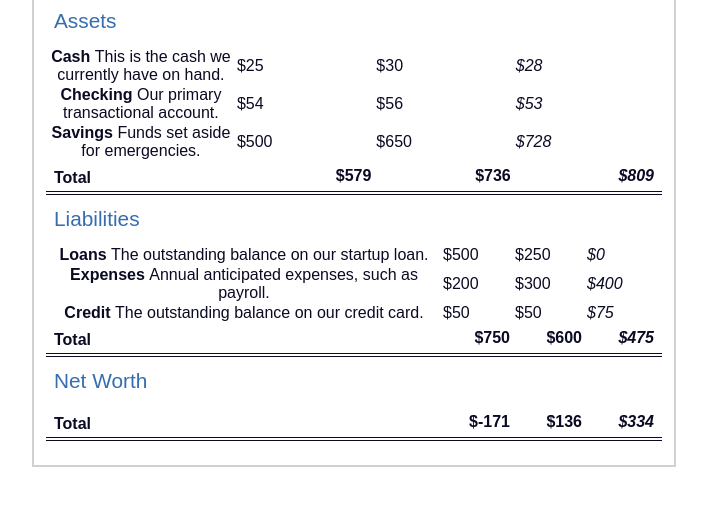
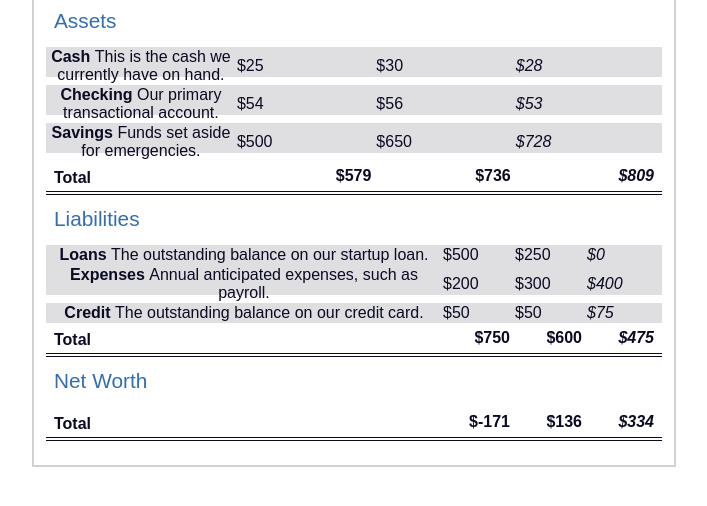
Before and after one commit to vlozano-docencia-2021/balancesheet, a plain HTML site: page index.html in a window 1280 px wide. Shown: the part 164-670 px from the top of the page, without its empty margins (286-993 px from the left). Drawn offline with Linux system fonts and the light colour scheme.

Commit message:
ADD: Alternate colors for the rows with a gradient

```diff
--- a/styles.css
+++ b/styles.css
@@ -106,3 +106,6 @@ tr.total:hover{
 td.current{
   font-style: italic;
 }
+tr.data{
+  background-image: linear-gradient(to bottom, #dfdfe2 1.845rem, white 1.845rem)
+}
```
